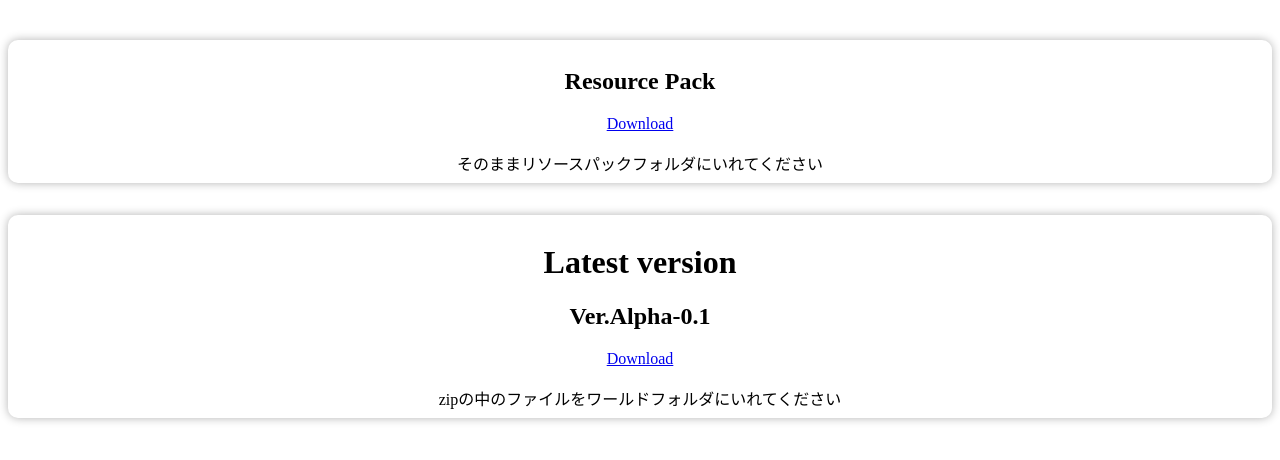
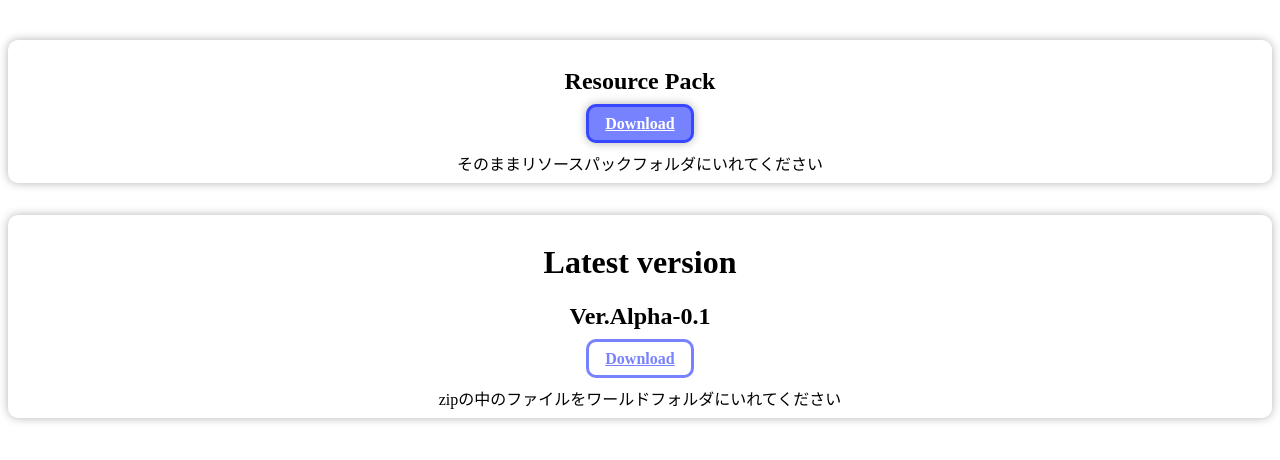
Before and after one commit to GekiOchiBot/distribute, a plain HTML site: page index.html in a window 1280 px wide. In both pictures the pointer is over the link 640 px from the left and 123 px from the top of the page. Drawn offline with Linux system fonts and the light colour scheme.

Commit message:
Update exe.css

```diff
--- a/exe.css
+++ b/exe.css
@@ -10,20 +10,20 @@ body{
     border-radius: 10px;
     box-shadow: 0px 0px 10px 0px rgba(0, 0, 0, 0.3);
 }
-.javabox {
+.downloadbox {
     padding: 0.5em 1em;
     margin: 2em 0;
     font-weight: bold;
-    color: #6091d3;
+    color: rgba(0, 21, 255, 0.533);
     background: #FFF;
-    border: solid 3px #6091d3;
+    border: solid 3px rgba(0, 21, 255, 0.533);
     text-align: middle;
     border-radius: 10px;
     width: 200px;
     height: 50px;
     transition: 0.4s;
 }
-.javabox:hover {
+.downloadbox:hover {
     text-align: middle;
     padding: 0.5em 1em;
     width: 220px;
@@ -31,8 +31,8 @@ body{
     margin: 2em 0;
     font-weight: bold;
     color: #FFF;
-    background: #6091d3;
-    border: solid 3px #6091d3;
+    background: rgba(0, 21, 255, 0.533);
+    border: solid 3px rgba(0, 21, 255, 0.533);
     border-radius: 10px;
     box-shadow: 0px 0px 10px 0px rgba(0, 0, 0, 0.3);
     transition: 0.4s;
```
